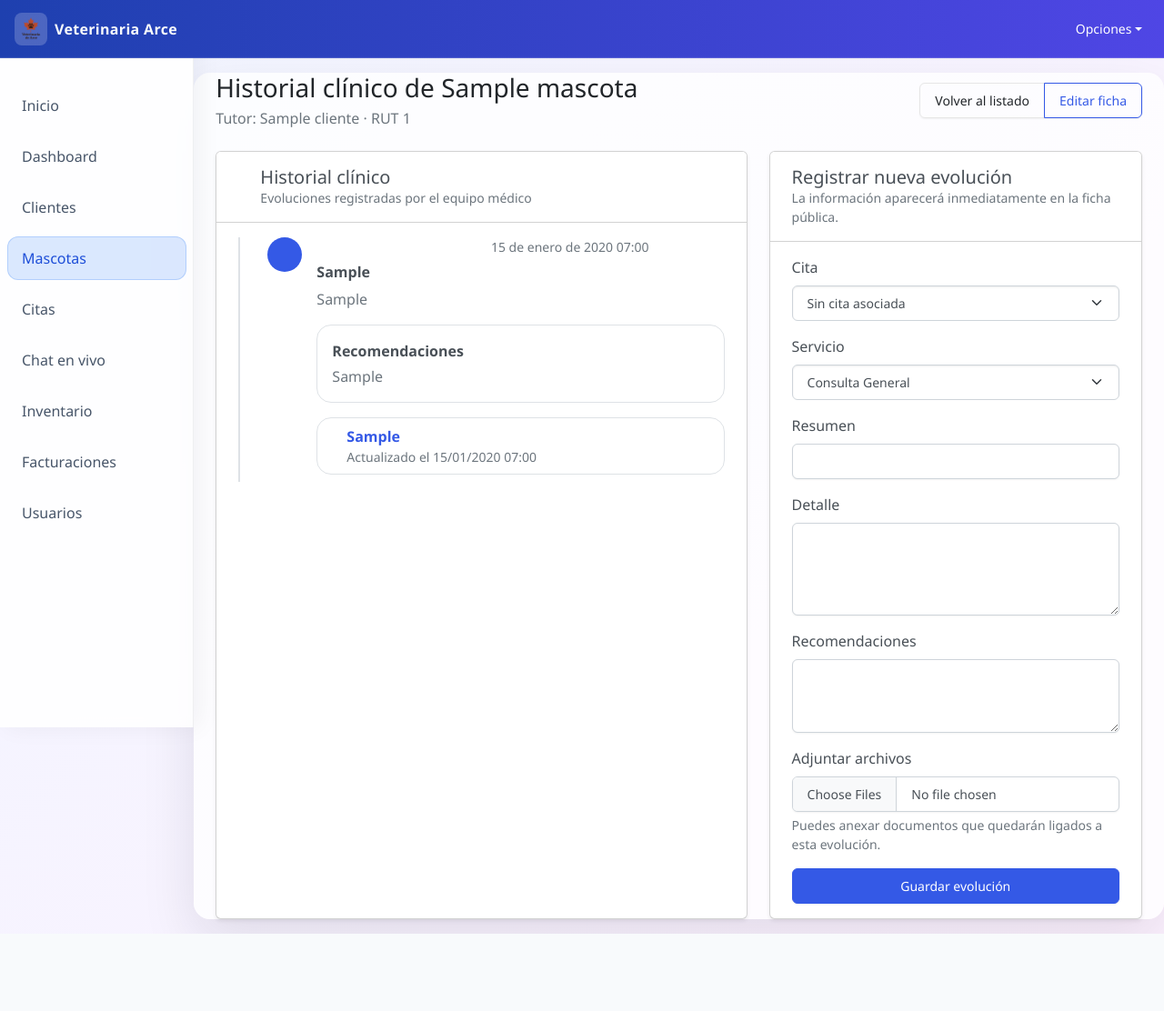
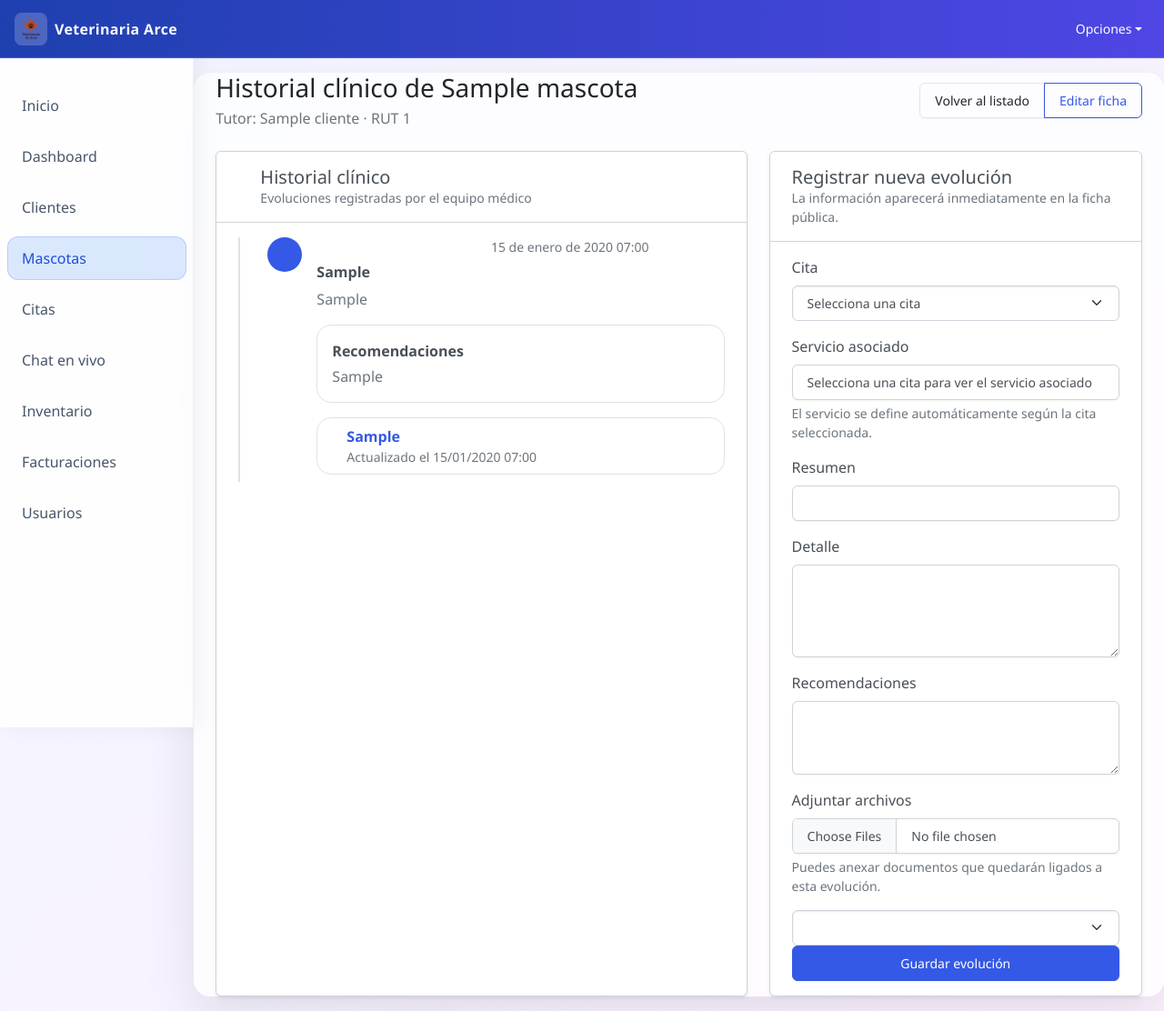
Before and after one commit to Luisnavarr1999/Vet_Arce_Proyect, a Django app: page /panel/mascotas/1/historial/ in a window 1280 px wide. Shown: the whole page at 91% size. Before the commit the page ends 1027 px from the top, so only its background shows below. Run offline with Django 4.2, Linux system fonts and the light colour scheme; a user stored in the database is signed in; tables that the repository leaves empty hold one stand-in row (values such as "Sample post"); some libraries are stand-ins or nearby versions.

Commit message:
historial medico mejorado(beta)v4

```diff
--- a/paneltrabajador/forms.py
+++ b/paneltrabajador/forms.py
@@ -99,7 +99,7 @@ class CitaForm(forms.ModelForm):
             'usuario': forms.Select(attrs={'class': 'form-select'}),
             'mascota': forms.Select(attrs={'class': 'form-select'}),
             'asistencia': forms.Select(attrs={'class': 'form-select'}),
-            'servicio': forms.Select(attrs={'class': 'form-select'}),
+            'servicio': forms.HiddenInput(),
         }
 
 
@@ -362,7 +362,7 @@ class EvolucionClinicaForm(forms.ModelForm):
 
         self.fields['archivos'].widget.attrs.setdefault('class', 'form-control')
 
-        self.fields['cita'].required = False
+        self.fields['cita'].required = True
         self.fields['cita'].widget.attrs.setdefault('class', 'form-select')
         self.fields['servicio'].required = False
 
@@ -372,10 +372,15 @@ class EvolucionClinicaForm(forms.ModelForm):
                 .order_by('-fecha')
             )
             self.fields['cita'].queryset = citas_qs
-            self.fields['cita'].empty_label = 'Sin cita asociada'
+            self.fields['cita'].empty_label = 'Selecciona una cita'
+            self.has_citas_disponibles = citas_qs.exists()
         else:
             self.fields['cita'].queryset = Cita.objects.none()
             self.fields['cita'].empty_label = 'Sin cita asociada'
+            self.has_citas_disponibles = False
+
+        if not getattr(self, 'has_citas_disponibles', False):
+            self.fields['cita'].widget.attrs['disabled'] = True
 
         for name, field in self.fields.items():
             if name not in ('servicio', 'cita', 'detalle', 'recomendaciones', 'archivos', 'resumen'):
@@ -383,14 +388,19 @@ class EvolucionClinicaForm(forms.ModelForm):
             if name not in ('servicio', 'cita'):
                 field.widget.attrs.setdefault('class', 'form-control')
 
-    def clean_servicio(self):
-        servicio = self.cleaned_data.get('servicio')
-        cita = self.cleaned_data.get('cita')
-        if servicio:
-            return servicio
+    def clean(self):
+        cleaned_data = super().clean()
+
+        if not getattr(self, 'has_citas_disponibles', False):
+            raise ValidationError(
+                'La mascota no tiene citas registradas. Registra una cita antes de añadir una evolución.'
+            )
+
+        cita = cleaned_data.get('cita')
         if cita:
-            return cita.servicio
-        raise ValidationError('Debe seleccionar el servicio asociado a la evolución.')
+            cleaned_data['servicio'] = cita.servicio
+
+        return cleaned_data
 
     def clean_archivos(self):
         archivos = self.cleaned_data.get('archivos')
--- a/paneltrabajador/views/mascota.py
+++ b/paneltrabajador/views/mascota.py
@@ -186,7 +186,12 @@ def mascota_historial(request, id_mascota):
 
     if request.method == 'POST':
         form = EvolucionClinicaForm(request.POST, request.FILES, mascota=mascota)
-        if form.is_valid():
+        if not form.has_citas_disponibles:
+            messages.error(
+                request,
+                "La mascota no tiene citas registradas. Registra una cita antes de añadir una evolución clínica.",
+            )
+        elif form.is_valid():
             evolucion = form.save(commit=False)
             evolucion.mascota = mascota
             if evolucion.cita and not evolucion.servicio:
@@ -205,6 +210,20 @@ def mascota_historial(request, id_mascota):
     else:
         form = EvolucionClinicaForm(mascota=mascota)
 
+    servicios_por_cita = {
+        str(cita.pk): {
+            'codigo': cita.servicio,
+            'nombre': cita.get_servicio_display(),
+        }
+        for cita in form.fields['cita'].queryset
+    }
+
+    servicio_inicial = None
+    if form.is_bound:
+        cita_value = form['cita'].value()
+        if cita_value:
+            servicio_inicial = servicios_por_cita.get(str(cita_value), {}).get('nombre')
+
     return render(
         request,
         'paneltrabajador/mascota/historial.html',
@@ -212,6 +231,8 @@ def mascota_historial(request, id_mascota):
             'mascota': mascota,
             'evoluciones': evoluciones,
             'form': form,
+            'servicios_por_cita': servicios_por_cita,
+            'servicio_inicial': servicio_inicial,
         },
     )
 
--- a/templates/paneltrabajador/mascota/historial.html
+++ b/templates/paneltrabajador/mascota/historial.html
@@ -57,19 +57,82 @@
                 {% endfor %}
               </div>
             {% endif %}
-            {% for field in form %}
-              <div class="mb-3">
-                <label class="form-label" for="{{ field.id_for_label }}">{{ field.label }}</label>
-                {{ field }}
-                {% if field.help_text %}
-                  <div class="form-text">{{ field.help_text }}</div>
-                {% endif %}
-                {% for error in field.errors %}
-                  <div class="invalid-feedback d-block">{{ error }}</div>
-                {% endfor %}
+            {% if not form.has_citas_disponibles %}
+              <div class="alert alert-warning" role="alert">
+                Esta mascota no tiene citas registradas. Registra una cita para habilitar el ingreso de evoluciones clínicas.
               </div>
-            {% endfor %}
-            <button type="submit" class="btn btn-primary w-100">
+            {% endif %}
+
+            <div class="mb-3">
+              <label class="form-label" for="{{ form.cita.id_for_label }}">{{ form.cita.label }}</label>
+              {{ form.cita }}
+              {% if form.cita.help_text %}
+                <div class="form-text">{{ form.cita.help_text }}</div>
+              {% endif %}
+              {% for error in form.cita.errors %}
+                <div class="invalid-feedback d-block">{{ error }}</div>
+              {% endfor %}
+            </div>
+
+            <div class="mb-3">
+              <label class="form-label" for="servicio-asociado">Servicio asociado</label>
+              <input
+                type="text"
+                id="servicio-asociado"
+                class="form-control"
+                value="{{ servicio_inicial|default:'Selecciona una cita para ver el servicio asociado' }}"
+                readonly
+              >
+              <div class="form-text">El servicio se define automáticamente según la cita seleccionada.</div>
+            </div>
+
+            <div class="mb-3">
+              <label class="form-label" for="{{ form.resumen.id_for_label }}">{{ form.resumen.label }}</label>
+              {{ form.resumen }}
+              {% if form.resumen.help_text %}
+                <div class="form-text">{{ form.resumen.help_text }}</div>
+              {% endif %}
+              {% for error in form.resumen.errors %}
+                <div class="invalid-feedback d-block">{{ error }}</div>
+              {% endfor %}
+            </div>
+
+            <div class="mb-3">
+              <label class="form-label" for="{{ form.detalle.id_for_label }}">{{ form.detalle.label }}</label>
+              {{ form.detalle }}
+              {% if form.detalle.help_text %}
+                <div class="form-text">{{ form.detalle.help_text }}</div>
+              {% endif %}
+              {% for error in form.detalle.errors %}
+                <div class="invalid-feedback d-block">{{ error }}</div>
+              {% endfor %}
+            </div>
+
+            <div class="mb-3">
+              <label class="form-label" for="{{ form.recomendaciones.id_for_label }}">{{ form.recomendaciones.label }}</label>
+              {{ form.recomendaciones }}
+              {% if form.recomendaciones.help_text %}
+                <div class="form-text">{{ form.recomendaciones.help_text }}</div>
+              {% endif %}
+              {% for error in form.recomendaciones.errors %}
+                <div class="invalid-feedback d-block">{{ error }}</div>
+              {% endfor %}
+            </div>
+
+            <div class="mb-3">
+              <label class="form-label" for="{{ form.archivos.id_for_label }}">{{ form.archivos.label }}</label>
+              {{ form.archivos }}
+              {% if form.archivos.help_text %}
+                <div class="form-text">{{ form.archivos.help_text }}</div>
+              {% endif %}
+              {% for error in form.archivos.errors %}
+                <div class="invalid-feedback d-block">{{ error }}</div>
+              {% endfor %}
+            </div>
+
+            {{ form.servicio }}
+
+            <button type="submit" class="btn btn-primary w-100" {% if not form.has_citas_disponibles %}disabled{% endif %}>
               <i class="bi bi-plus-circle"></i> Guardar evolución
             </button>
           </form>
@@ -77,4 +140,42 @@
       </div>
     </div>
   </div>
+ {% if form.has_citas_disponibles %}
+    {{ servicios_por_cita|json_script:"servicios-por-cita" }}
+    <script>
+      document.addEventListener('DOMContentLoaded', function () {
+        const selectCita = document.getElementById('id_cita');
+        const servicioDisplay = document.getElementById('servicio-asociado');
+        const servicioInput = document.getElementById('id_servicio');
+        const serviciosPorCitaElement = document.getElementById('servicios-por-cita');
+
+        if (!selectCita || !servicioDisplay || !serviciosPorCitaElement) {
+          return;
+        }
+
+        const serviciosPorCita = JSON.parse(serviciosPorCitaElement.textContent);
+        const placeholder = 'Selecciona una cita para ver el servicio asociado';
+
+        function actualizarServicio() {
+          const citaId = selectCita.value;
+          const datosServicio = serviciosPorCita[citaId];
+
+          if (datosServicio) {
+            servicioDisplay.value = datosServicio.nombre;
+            if (servicioInput) {
+              servicioInput.value = datosServicio.codigo;
+            }
+          } else {
+            servicioDisplay.value = placeholder;
+            if (servicioInput) {
+              servicioInput.value = '';
+            }
+          }
+        }
+
+        selectCita.addEventListener('change', actualizarServicio);
+        actualizarServicio();
+      });
+    </script>
+  {% endif %}
 {% endblock content %}
```
